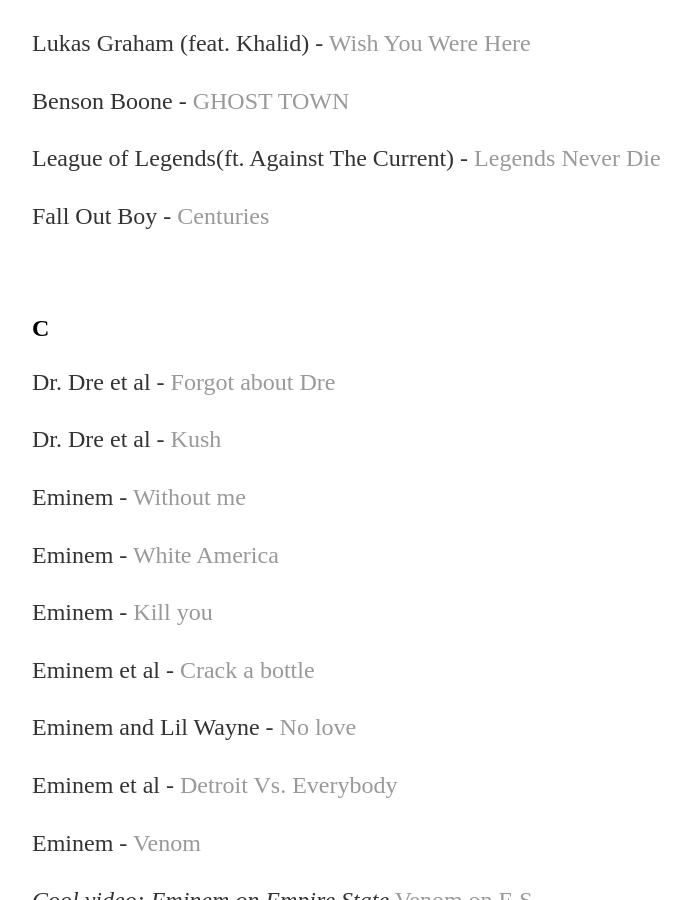
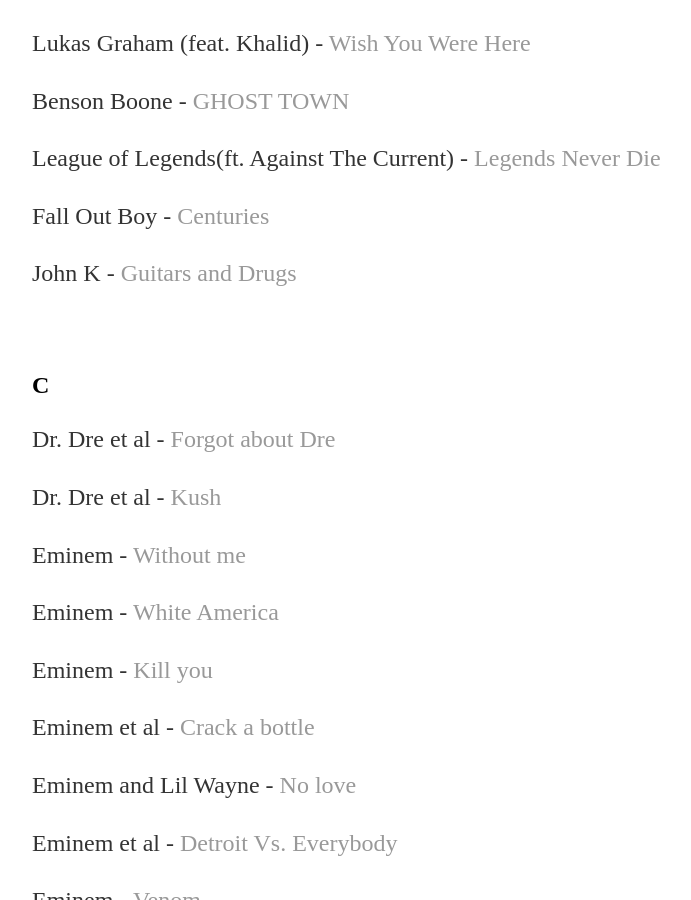
Before and after one commit to yjkweon24/yjkweon24.github.io, a Jekyll site: the page built from _posts/2018-10-23-songs-that-i-love.md, in a window 1280 px wide and 900 px high, scrolled down 14449 px. Shown: the whole window, without its empty margins (160-851 px from the left). Built offline with Jekyll 4.4.1, drawn with Linux system fonts in a browser that asks for light colours.

Commit message:
Update 2018-10-23-songs-that-i-love.md

```diff
--- a/_posts/2018-10-23-songs-that-i-love.md
+++ b/_posts/2018-10-23-songs-that-i-love.md
@@ -503,6 +503,8 @@
 
 Fall Out Boy - [Centuries](https://www.youtube.com/watch?v=LBr7kECsjcQ&ab_channel=FallOutBoyVEVO)
 
+John K - [Guitars and Drugs](https://www.youtube.com/watch?v=p4tu0P4lebE&ab_channel=JohnKVEVO)
+
 <br>
 
 ## C
```
